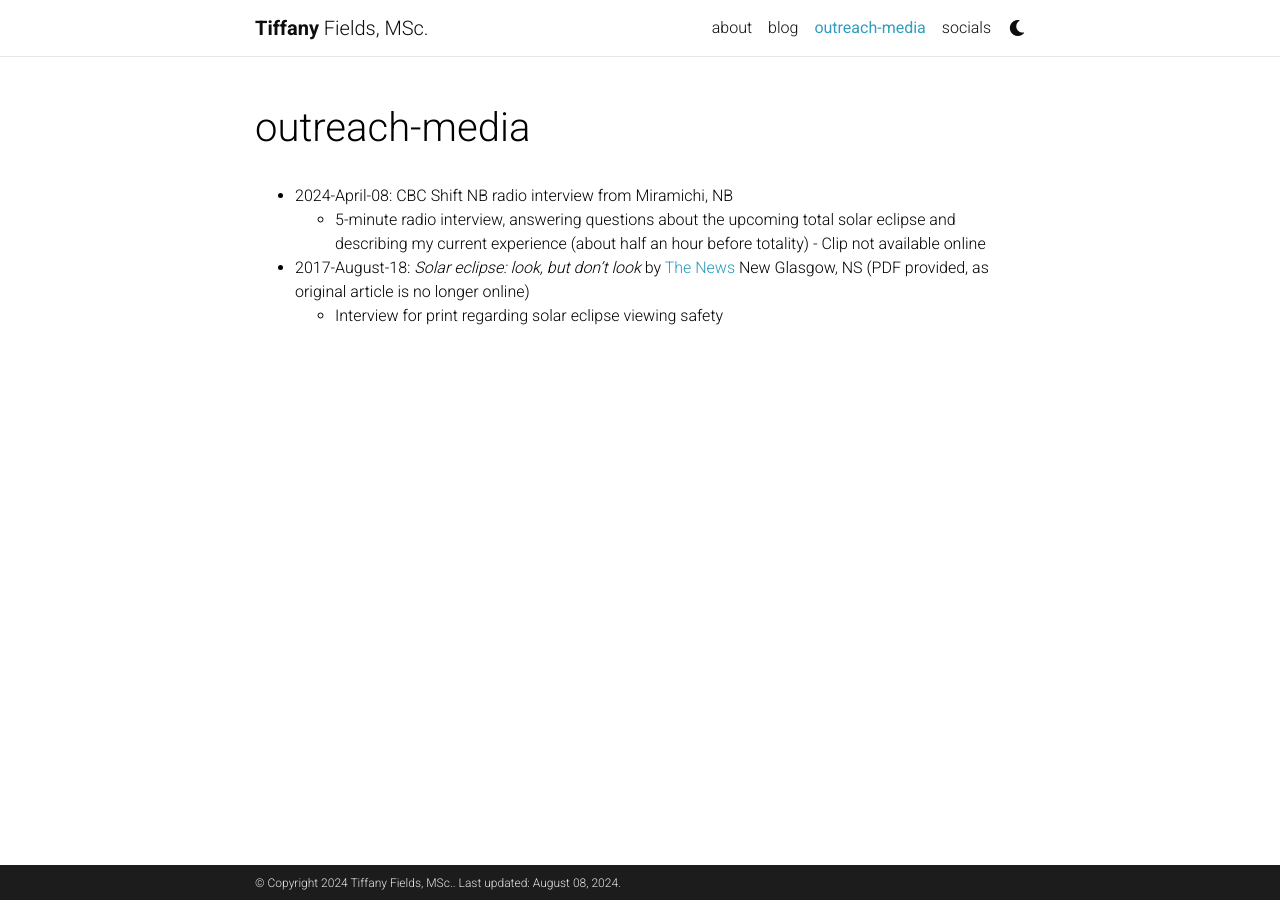
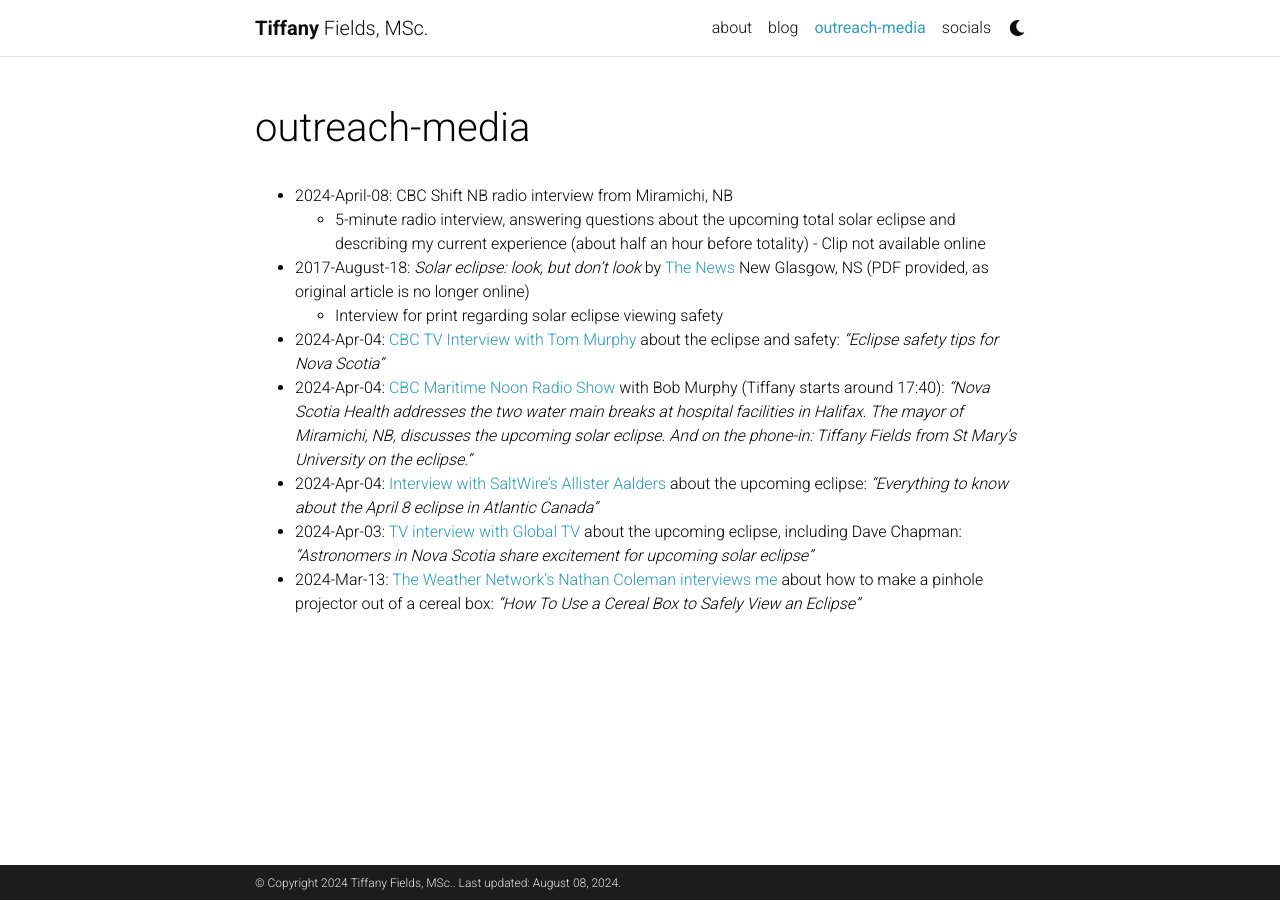
Before and after one commit to tiffzny/tiffzny.github.io, a Jekyll site: the page built from _pages/outreach and media.md, in a window 1280 px wide. Built offline with Jekyll 4.4.1, drawn with Linux system fonts in a browser that asks for light colours; comment, search, counter and statistics services are not loaded; a style sheet for code colours, icons or effects is not loaded.

Commit message:
outreach update

```diff
--- a/_pages/outreach and media.md
+++ b/_pages/outreach and media.md
@@ -19,3 +19,10 @@ nav: true
 	* 5-minute radio interview, answering questions about the upcoming total solar eclipse and describing my current experience (about half an hour before totality) - Clip not available online
 * 2017-August-18: *Solar eclipse: look, but don't look* by [The News](article-pdfs/2017-Aug-18-TheNews-Eclipse.pdf) New Glasgow, NS (PDF provided, as original article is no longer online)
 	* Interview for print regarding solar eclipse viewing safety
+
+
+* 2024-Apr-04: [CBC TV Interview with Tom Murphy](https://www.cbc.ca/player/play/1.7164219) about the eclipse and safety: *"Eclipse safety tips for Nova Scotia"*
+* 2024-Apr-04: [CBC Maritime Noon Radio Show](https://www.cbc.ca/listen/live-radio/1-38-maritime-noon/clip/16053741-nova-scotia-health-addresses-two-water-main-breaks) with Bob Murphy (Tiffany starts around 17:40): *"Nova Scotia Health addresses the two water main breaks at hospital facilities in Halifax. The mayor of Miramichi, NB, discusses the upcoming solar eclipse. And on the phone-in: Tiffany Fields from St Mary's University on the eclipse."*
+* 2024-Apr-04: [Interview with SaltWire's Allister Aalders](https://www.youtube.com/watch?v=YOBAIufdkmA) about the upcoming eclipse: *"Everything to know about the April 8 eclipse in Atlantic Canada"*
+* 2024-Apr-03: [TV interview with Global TV](https://globalnews.ca/video/10401086/astronomers-in-nova-scotia-share-excitement-for-upcoming-solar-eclipse/) about the upcoming eclipse, including Dave Chapman: *"Astronomers in Nova Scotia share excitement for upcoming solar eclipse"*
+* 2024-Mar-13: [The Weather Network's Nathan Coleman interviews me](https://youtu.be/00eZarNgknM?si=f-tI8vGoRbjZ1iar) about how to make a pinhole projector out of a cereal box: *"How To Use a Cereal Box to Safely View an Eclipse"*
```
